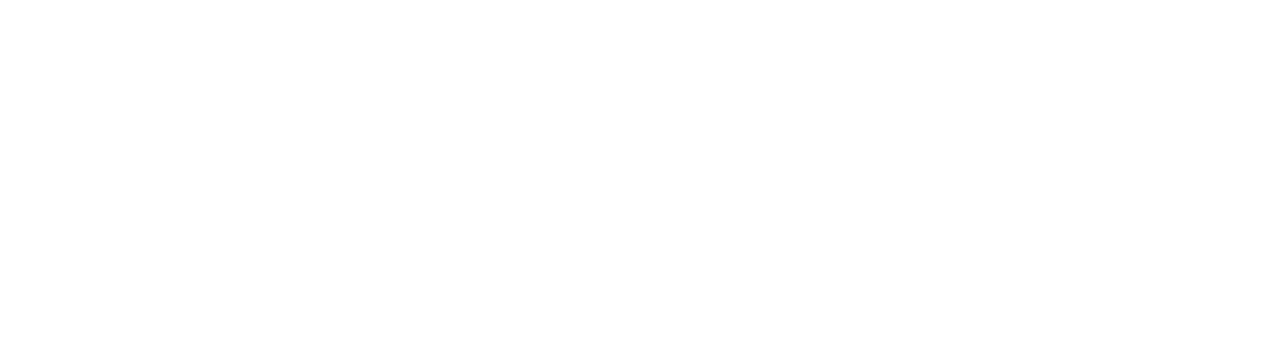
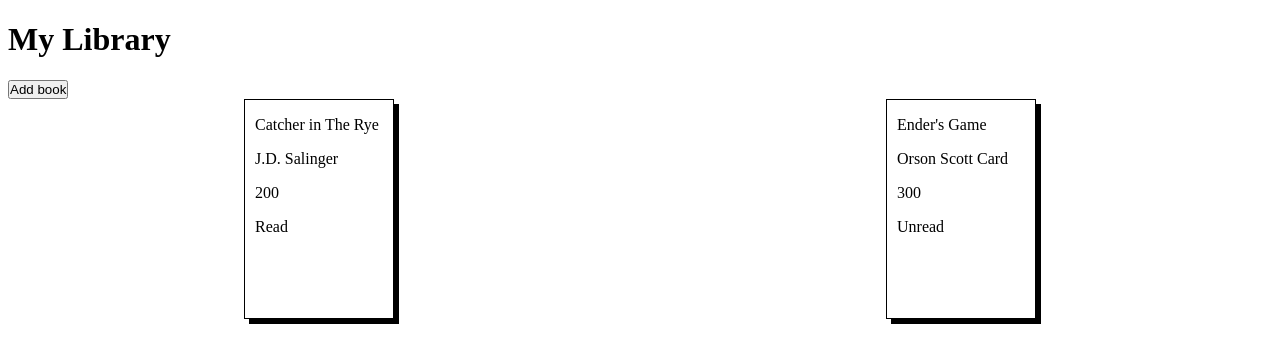
Before and after one commit to ChristopherGantes/library, a plain HTML site: page index.html in a window 1280 px wide. Drawn offline with Linux system fonts and the light colour scheme.

Commit message:
books are able to be displayed

```diff
--- a/index.html
+++ b/index.html
@@ -4,11 +4,12 @@
   <meta charset="UTF-8">
   <meta name="viewport" content="width=device-width, initial-scale=1.0">
   <link rel="stylesheet" href="styles.css">
+  <script src="script.js" defer></script>
   <title>Library</title>
 </head>
 <body>
-  <div id="library-grid">
-
-  </div>
+  <h1>My Library</h1>
+  <button type="button">Add book</button>
+  <div id="library-grid"></div>
 </body>
 </html>
--- a/script.js
+++ b/script.js
@@ -21,3 +21,40 @@ function addBookToLibrary(title, author, numberOfPages, read, library) {
   const newBook = new Book(title, author, numberOfPages, read);
   library.push(newBook);
 }
+
+const catcher = new Book("Catcher in The Rye", "J.D. Salinger", 200, true);
+const enders = new Book("Ender's Game", "Orson Scott Card", 300, false);
+
+myLibrary.push(catcher, enders);
+
+
+const libraryGrid = document.querySelector("#library-grid");
+
+for (const book of myLibrary) {
+  const bookDiv = document.createElement("div");
+  bookDiv.setAttribute("class", "book")
+
+  const bookTitle = document.createElement("p");
+  bookTitle.textContent = book.title;
+  bookTitle.setAttribute("class", "book-title")
+
+  const bookAuthor = document.createElement("p");
+  bookAuthor.textContent = book.author;
+  bookAuthor.setAttribute("class", "book-author")
+
+  const bookPages = document.createElement("p");
+  bookPages.textContent = book.numberOfPages;
+  bookPages.setAttribute("class", "book-pages")
+
+  const bookRead = document.createElement("p");
+  bookRead.textContent = book.read?"Read":"Unread";
+  bookRead.setAttribute("class", "book-read")
+
+
+  bookDiv.appendChild(bookTitle);
+  bookDiv.appendChild(bookAuthor);
+  bookDiv.appendChild(bookPages);
+  bookDiv.appendChild(bookRead);
+
+  libraryGrid.appendChild(bookDiv);
+}
--- a/styles.css
+++ b/styles.css
@@ -1,4 +1,22 @@
+* {
+  box-sizing: border-box;
+  padding: 0;
+}
 #library-grid {
   display: grid;
-  grid-template-columns: repeat(auto-fill, minmax(100px, 1fr));
+  grid-template-columns: repeat(auto-fit, minmax(200px, 1fr));
+
+  justify-content: center;
+  gap: 20px;
 }
+
+.book {
+  justify-self: center;
+
+  padding: 0 10px;
+  border: 1px solid black;
+  width: 150px;
+  min-height: 220px;
+
+  box-shadow: 5px 5px 0 0;
+}
```
